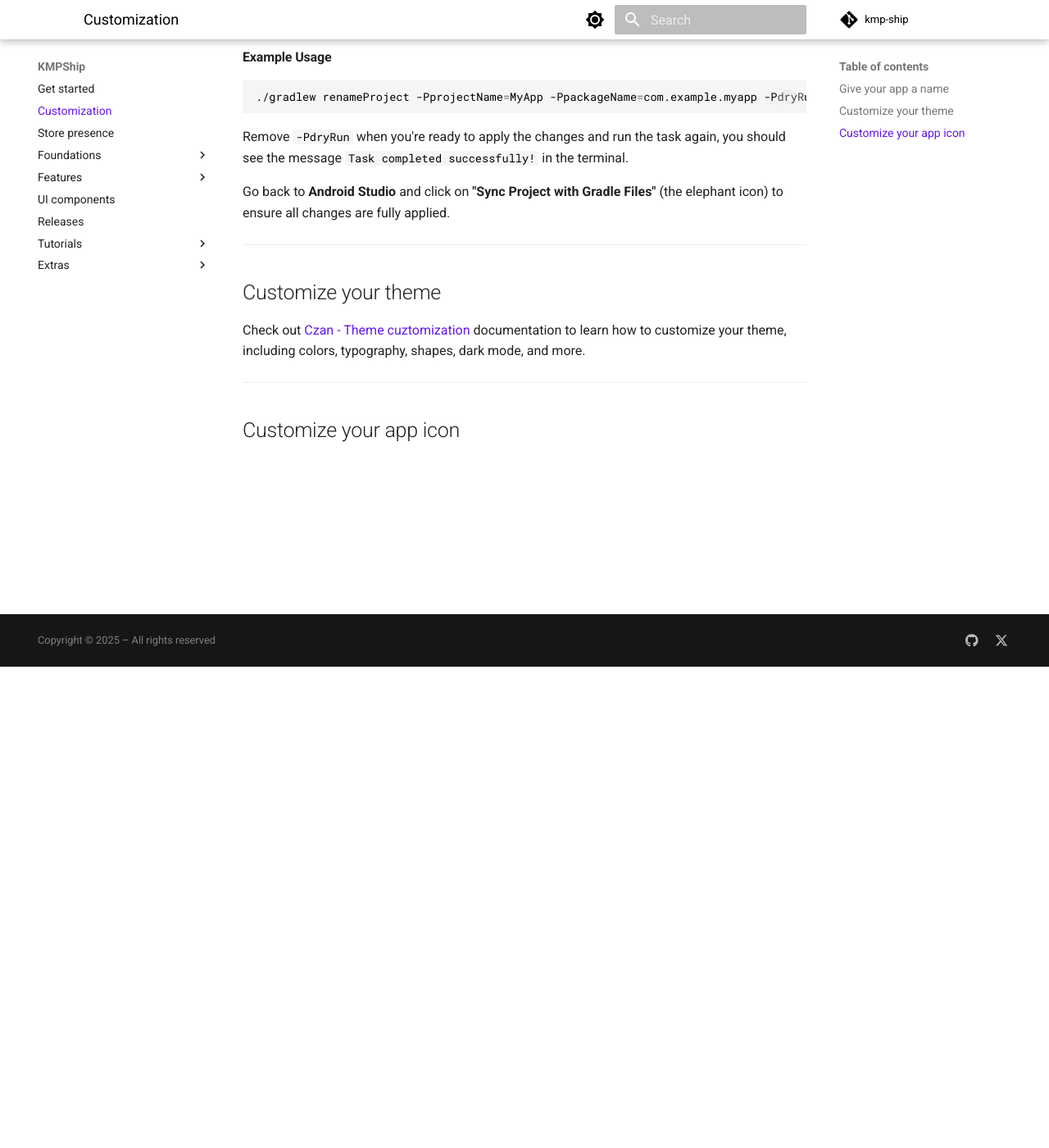
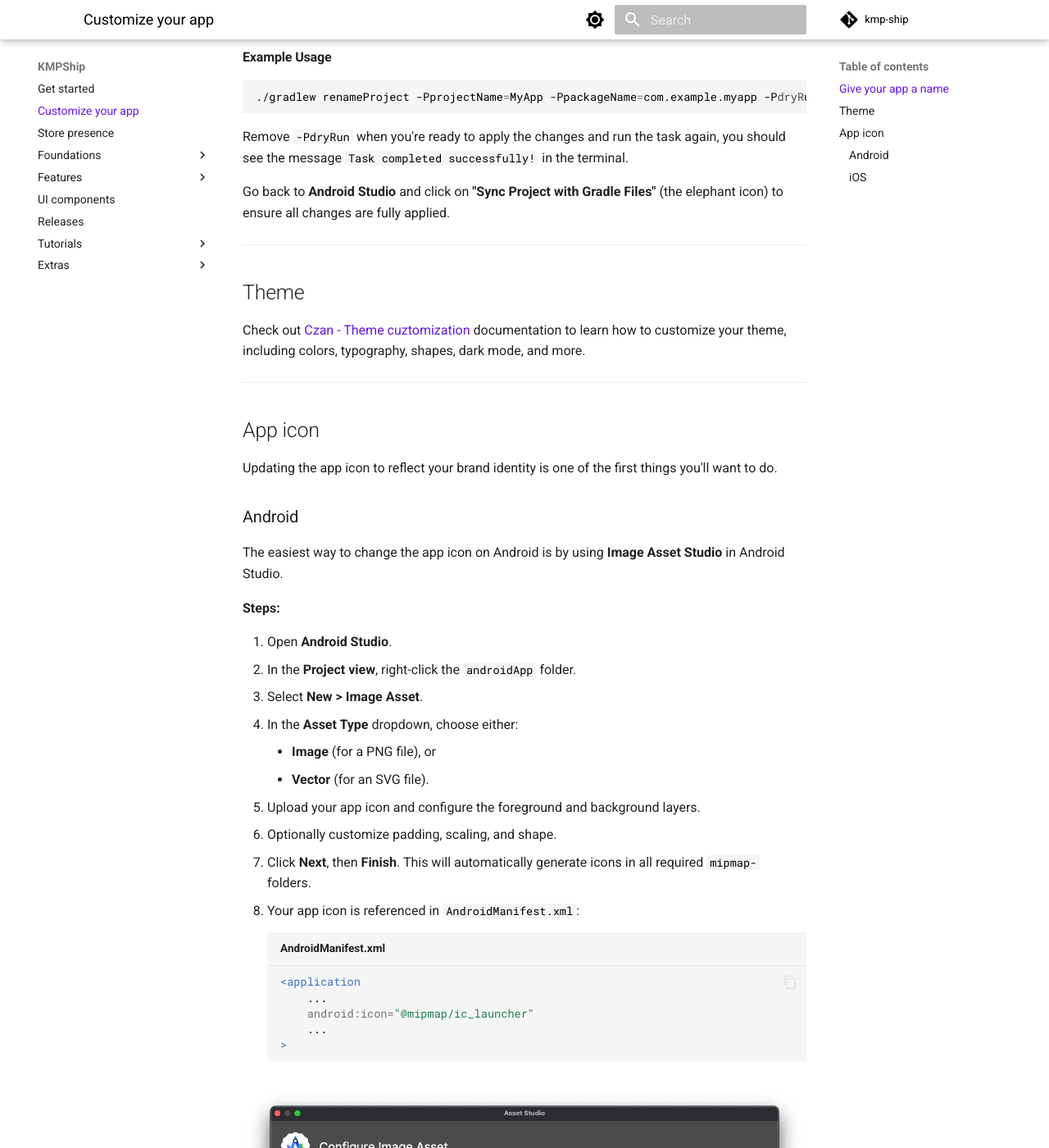
Before and after one commit to Tweener/kmpshipdoc, an MkDocs documentation site: the page built from docs/customization.md, in a window 1280 px wide and 1400 px high, scrolled down 587 px. Shown: the whole window at 82% size. Built offline with MkDocs 1.6.1 and Material for MkDocs 9.7.7, drawn with Linux system fonts in a browser that asks for light colours; some of the changed text lies outside the part shown.

Commit message:
Customization - Update doc about app icon

````diff
--- a/docs/customization.md
+++ b/docs/customization.md
@@ -1,4 +1,4 @@
-# Customization
+# Customize your app
 
 ## Give your app a name
 
@@ -28,10 +28,63 @@ Go back to **Android Studio** and click on **"Sync Project with Gradle Files"**
 
 ---
 
-## Customize your theme
+## Theme
 
 Check out [Czan - Theme cuztomization](https://www.czan.dev/setup/#theme-customization) documentation to learn how to customize your theme, including colors, typography, shapes, dark mode, and more.
 
 ---
 
-## Customize your app icon
+## App icon
+
+Updating the app icon to reflect your brand identity is one of the first things you'll want to do.
+
+### Android
+
+The easiest way to change the app icon on Android is by using **Image Asset Studio** in Android Studio.
+
+**Steps:**
+
+1. Open **Android Studio**.
+2. In the **Project view**, right-click the `androidApp` folder.
+3. Select **New > Image Asset**.
+4. In the **Asset Type** dropdown, choose either:
+    * **Image** (for a PNG file), or
+    * **Vector** (for an SVG file).
+5. Upload your app icon and configure the foreground and background layers.
+6. Optionally customize padding, scaling, and shape.
+7. Click **Next**, then **Finish**.
+   This will automatically generate icons in all required `mipmap-` folders.
+
+8. Your app icon is referenced in `AndroidManifest.xml`:
+   ```xml title="AndroidManifest.xml"
+   <application
+       ...
+       android:icon="@mipmap/ic_launcher"
+       ...
+   >
+   ```
+
+![Android Studio Image Asset](/assets/images/android-studio-image-asset.png)
+
+---
+
+### iOS
+
+iOS uses an asset catalog (`Assets.xcassets`) to manage app icons.
+
+**Steps:**
+
+1. Prepare your icon assets in all required sizes. You can generate them using a tool like:
+
+    * [MakeAppIcon](https://makeappicon.com/)
+    * [appicon.co](https://appicon.co)
+
+2. Open the iOS project in Xcode (`iosApp/iosApp.xcodeproj`).
+
+3. In the **Project Navigator**, expand `iosApp > Assets.xcassets > AppIcon`.
+
+4. Drag and drop the generated icon images into the correct slots in the AppIcon set.
+
+5. Your app icon is referenced in your target’s **Build Settings** > **Asset Catalog Compiler - Options** > **Primary App Icon Set Name**.
+
+![Xcode App Icon](/assets/images/xcode-app-icon.png)
--- a/mkdocs.yml
+++ b/mkdocs.yml
@@ -68,7 +68,7 @@ markdown_extensions:
 
 nav:
   - "Get started": index.md
-  - "Customization": customization.md
+  - "Customize your app": customization.md
   - "Store presence": store-presence.md
   - "Foundations":
       - foundations/index.md
````
Also changed, not shown: docs/assets/images/android-studio-image-asset.png (added), docs/assets/images/xcode-app-icon.png (added).
